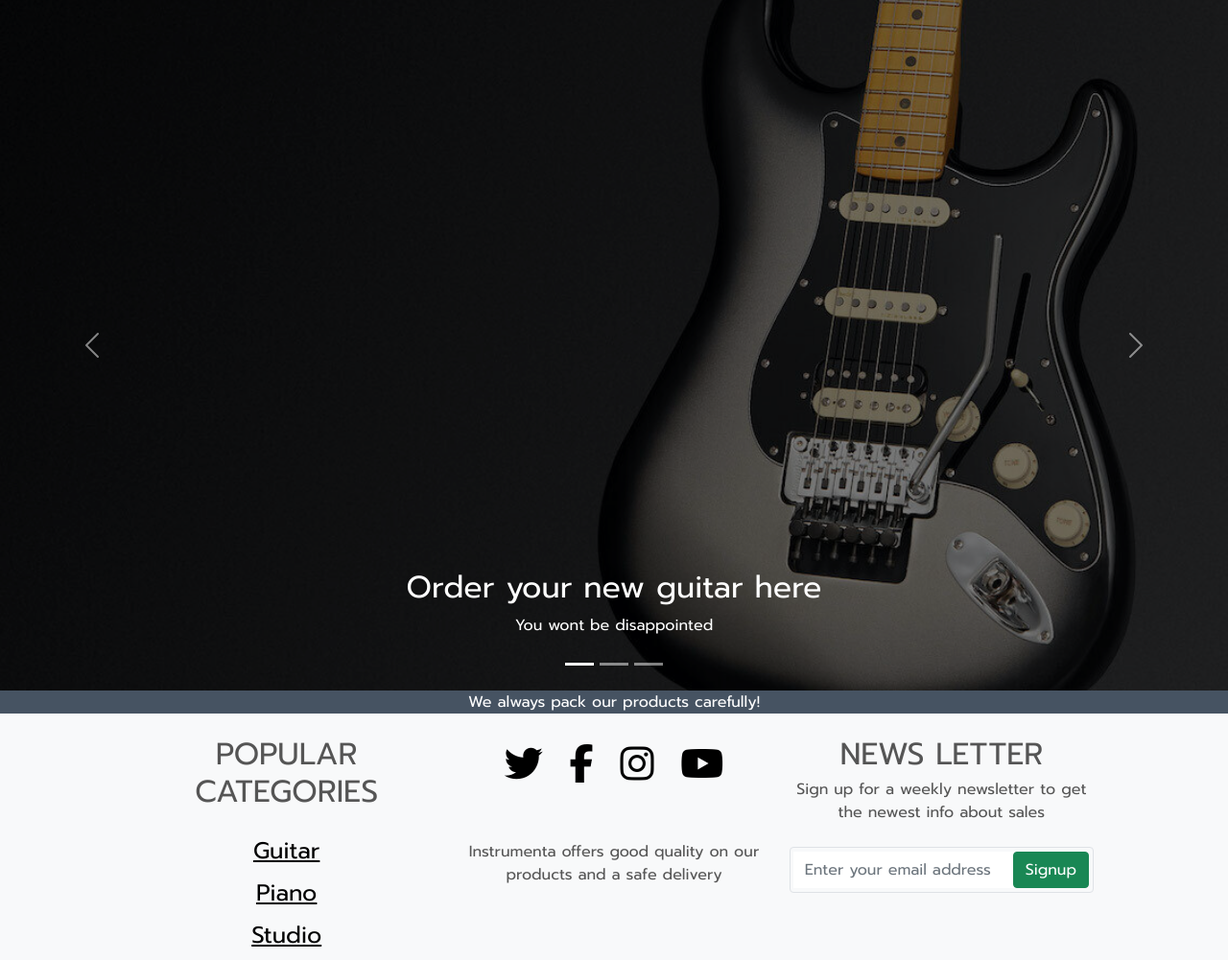
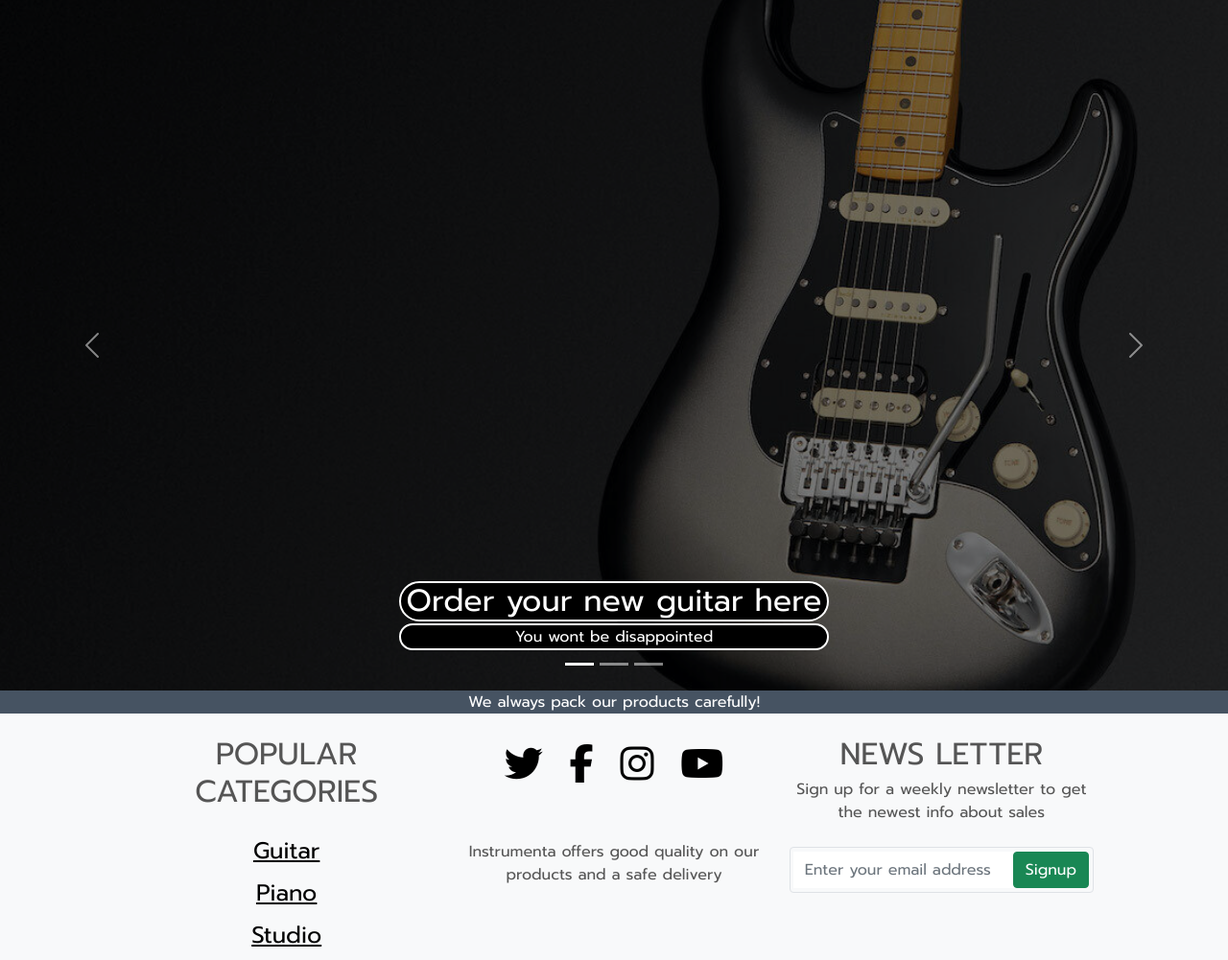
Before and after one commit to Charlie9009/CI_PP5_INSTRUMENTA, a Django app: page / in a window 1280 px wide. Shown: the part 284-1285 px from the top of the page at 96% size. Run offline with Django 3.2, Linux system fonts and the light colour scheme; some libraries are stand-ins or nearby versions.

Commit message:
INDEX.HTML: Add class for carousel-text. BASE.CSS: Add styling for carousel-text

```diff
--- a/home/templates/home/index.html
+++ b/home/templates/home/index.html
@@ -25,24 +25,24 @@
             <div class="carousel-item active">
                 <img src="{% static 'media/guitar.jpg' %}" class="d-block mh-100 w-100 carousel-images" alt="Picture of an electric guitar">
                 <div class="carousel-caption d-none d-md-block">
-                    <h2>Order your new guitar here</h2>
-                    <p>You wont be disappointed</p>
+                    <h2 class="carousel-text">Order your new guitar here</h2>
+                    <p class="carousel-text">You wont be disappointed</p>
                 </div>
             </div>
             <!-- Slide 2 -->
             <div class="carousel-item">
                 <img src="{% static 'media/studio5.png' %}" class="d-block mh-100 w-100 carousel-images" alt="Picture of a mixing board">
                 <div class="carousel-caption d-none d-md-block">
-                    <h2>On the hunt for the best budget studio equipment?</h2>
-                    <p>We have everything you need here</p>
+                    <h2 class="carousel-text">On the hunt for the best budget studio equipment?</h2>
+                    <p class="carousel-text">We have everything you need here</p>
                 </div>
             </div>
             <!-- Slide 3 -->
             <div class="carousel-item">
                 <img src="{% static 'media/violin2.jpg' %}" class="d-block mh-100 w-100 carousel-images" alt="Picture of a violin">
                 <div class="carousel-caption d-none d-md-block">
-                    <h2>Are you a classical musician?</h2>
-                    <p>Look at our strings category.</p>
+                    <h2 class="carousel-text">Are you a classical musician?</h2>
+                    <p class="carousel-text">Look at our strings category.</p>
                 </div>
             </div>
         </div>
--- a/static/css/base.css
+++ b/static/css/base.css
@@ -131,6 +131,14 @@ a.category-badge > span.badge:hover {
 
 .carousel-images {
     filter: brightness(50%);
+}
+
+.carousel-text {
+    background-color: black;
+    border: 2px solid white;
+    border-radius: 50px;
+    width: 50%;
+    margin: 2px auto;
 }
 
 /* Banners */
--- a/templates/includes/mobile-top-header.html
+++ b/templates/includes/mobile-top-header.html
@@ -11,10 +11,10 @@
     <div class="dropdown-menu border-0 w-100 p-3 rounded-0 my-0" aria-labelledby="mobile-search">
         <form class="form" method="GET" action="{% url 'products' %}">
             <div class="input-group w-100">
-                <label for="Search" hidden>Search</label>
-                <input class="form-control border border-black rounded-0" type="text" name="search" placeholder="Search our site">
+                <label for="search-mobile" hidden>Search</label>
+                <input class="form-control border border-black rounded-0" type="text" id="search-mobile" name="search" placeholder="Search our site">
                 <div class="input-group-append">
-                    <button class="form-control form-control btn btn-black border border-black rounded-0" value="search" type="submit" alt="Search">
+                    <button class="form-control form-control btn btn-black border border-black rounded-0" value="search" type="submit" alt="Search">Search
                         <span class="icon">
                             <i class="fas fa-search"></i>
                         </span>
```
